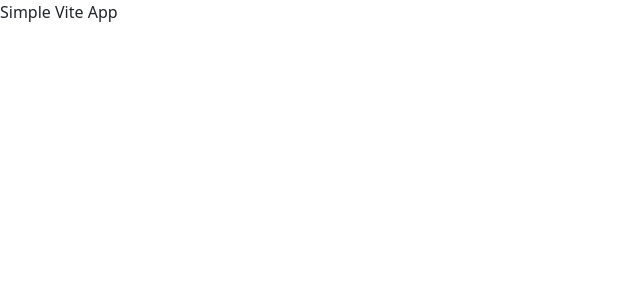
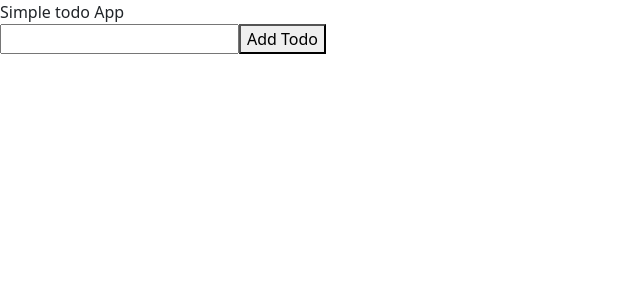
Before and after one commit to rishuverma/React_Redux_Todo, a React (Vite) app: page / in a window 1280 px wide. Shown: the top 300 px of the page, without its empty margins (0-640 px from the left). Built offline with nearby package versions, Linux system fonts and the light colour scheme.

Commit message:
initial redux function of adding todo

```diff
--- a/package.json
+++ b/package.json
@@ -10,10 +10,12 @@
     "preview": "vite preview"
   },
   "dependencies": {
+    "@reduxjs/toolkit": "^1.9.5",
     "bootstrap": "^5.3.0",
     "react": "^18.2.0",
     "react-bootstrap": "^2.7.4",
-    "react-dom": "^18.2.0"
+    "react-dom": "^18.2.0",
+    "react-redux": "^8.0.7"
   },
   "devDependencies": {
     "@types/react": "^18.0.37",
--- a/src/App.tsx
+++ b/src/App.tsx
@@ -1,7 +1,10 @@
+import AddTodo from "./components/AddTodo";
+
 function App() {
   return (
     <>
-      <div>Simple Vite App</div>
+      <div>Simple todo App</div>
+      <AddTodo />
     </>
   );
 }
--- /dev/null
+++ b/src/app/store.ts
@@ -0,0 +1,9 @@
+import { configureStore } from "@reduxjs/toolkit";
+import todoReducer from "../features/todoSlice";
+
+const store = configureStore({
+  reducer: {
+    todo: todoReducer,
+  },
+});
+export default store;
--- /dev/null
+++ b/src/components/AddTodo.tsx
@@ -0,0 +1,29 @@
+import { useState } from "react";
+import { useDispatch } from "react-redux";
+import { addTodo } from "../features/todoSlice";
+
+const AddTodo = () => {
+  const [inputVal, setInputVal] = useState("");
+  const dispatch = useDispatch();
+  const handleSubmit = (event: any) => {
+    event.preventDefault();
+    const todoToAdd = {
+      todoTitle: inputVal,
+    };
+    dispatch(addTodo(todoToAdd));
+  };
+  return (
+    <>
+      <form onSubmit={handleSubmit}>
+        <input
+          type="text"
+          value={inputVal}
+          onChange={(event) => setInputVal(event.target.value)}
+        ></input>
+        <button type="submit">Add Todo</button>
+      </form>
+    </>
+  );
+};
+
+export default AddTodo;
--- /dev/null
+++ b/src/features/todoSlice.ts
@@ -0,0 +1,24 @@
+import { createSlice } from "@reduxjs/toolkit";
+
+const initialState = [
+  { id: 1, todoTitle: "todo Item 1", completed: false },
+  { id: 2, todoTitle: "todo item 2", completed: false },
+];
+
+const todoSlice = createSlice({
+  name: "todo",
+  initialState,
+  reducers: {
+    addTodo: (state, action) => {
+      const newTodoObject = {
+        id: Date.now(),
+        todoTitle: action.payload.todoTitle,
+        completed: false,
+      };
+      state.push(newTodoObject);
+    },
+  },
+});
+
+export const { addTodo } = todoSlice.actions;
+export default todoSlice.reducer;
--- a/src/main.tsx
+++ b/src/main.tsx
@@ -2,9 +2,13 @@ import React from "react";
 import ReactDOM from "react-dom/client";
 import App from "./App.tsx";
 import "bootstrap/dist/css/bootstrap.min.css";
+import { Provider } from "react-redux";
+import store from "./app/store.ts";
 
 ReactDOM.createRoot(document.getElementById("root") as HTMLElement).render(
   <React.StrictMode>
-    <App />
+    <Provider store={store}>
+      <App />
+    </Provider>
   </React.StrictMode>
 );
```
Also changed, not shown: 1 other file (tests, documents, lock files or other folders).
